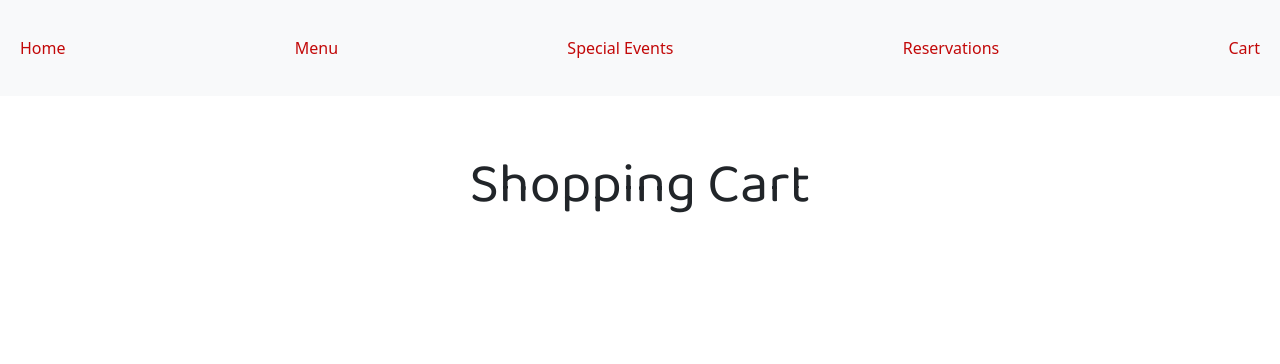
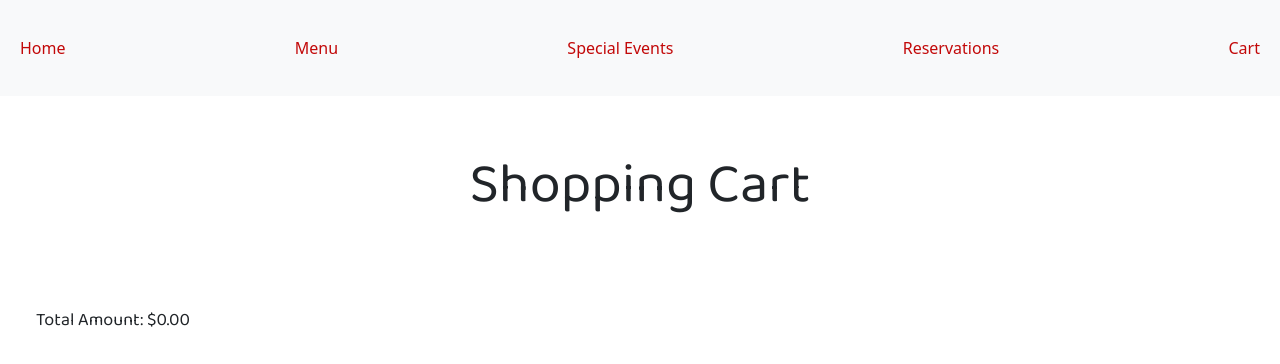
Before and after one commit to Ticktock101/BPA-2023, a plain HTML site: page cart.html in a window 1280 px wide. Drawn offline with nearby package versions, Linux system fonts and the light colour scheme.

Commit message:
cart not done functionally, need to add styling

```diff
--- a/cart.html
+++ b/cart.html
@@ -46,6 +46,10 @@
 
             </div>
 
+            <div id="total-amount" class="row other-row d-flex flex-wrap m-4">
+
+            </div>
+
             <!-- <div class="row footer">
                 <div class="col-md-6">
                   <h4>About Us</h4>
--- a/script/cart.js
+++ b/script/cart.js
@@ -6,6 +6,8 @@
     {
         cartList.removeChild(cartList.firstChild);
     }
+
+    let totalAmountNum = 0;
 
     // Get cart items from localStorage
     const cart = JSON.parse(localStorage.getItem('cart')) || [];
@@ -28,7 +30,29 @@
       listItemDiv.appendChild(listItem);
       listItemDiv.appendChild(listItemButton);
       cartList.appendChild(listItemDiv);
+
+      totalAmountNum += Number(item.price);
+
     });
+
+    const totalAmountDiv = document.getElementById("total-amount");
+
+    const totalAmount = document.createElement('p');
+
+    // totalAmount.style.marginLeft = 'auto';
+
+    while (totalAmountDiv.firstChild)
+    {
+        totalAmountDiv.removeChild(totalAmountDiv.firstChild);
+    }
+
+    // Display the total amount
+    totalAmount.textContent = `Total Amount: $${totalAmountNum.toFixed(2)}`;
+
+    totalAmountDiv.appendChild(totalAmount);
+
+
+
   }
 
   // Function to remove an item from the cart
```
